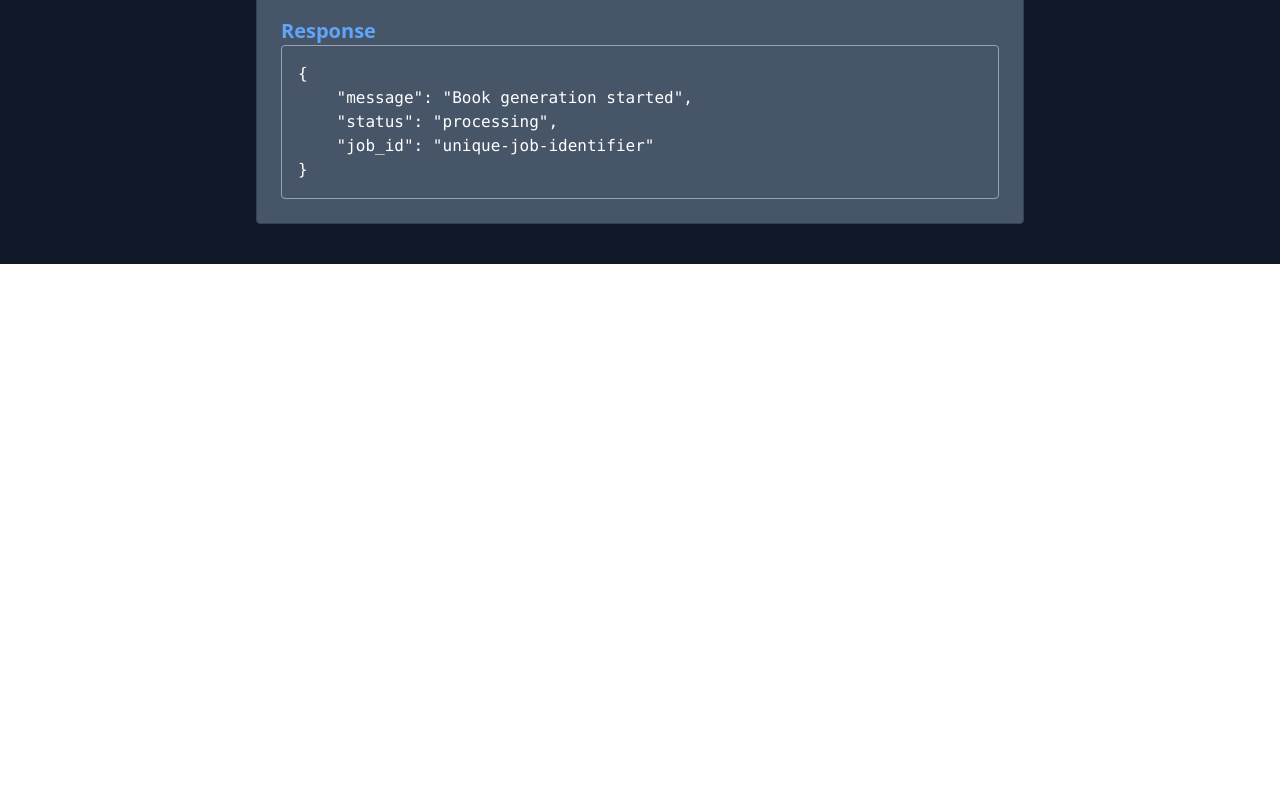
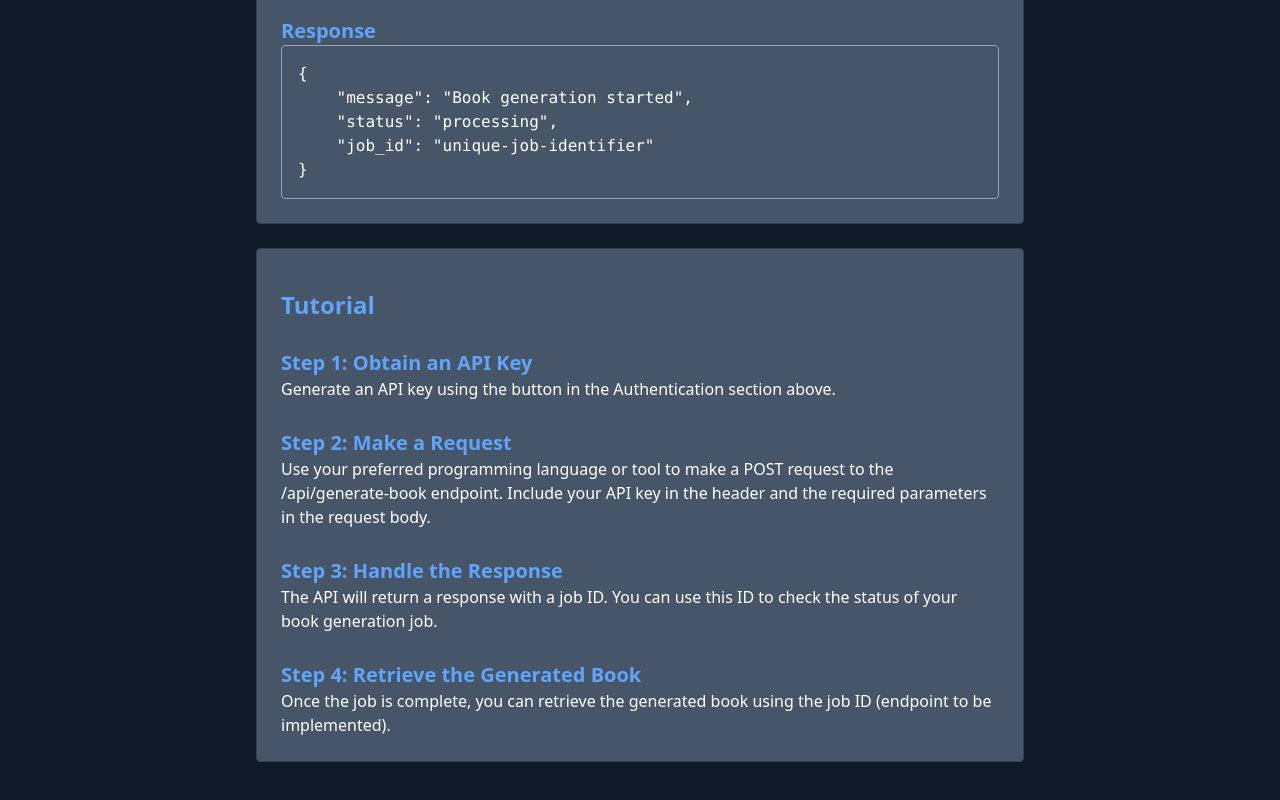
Before and after one commit to Ashlyn-Joshy/BookAIAssignment, a React (Create React App) app in the folder frontend/: page / in a window 1280 px wide. Shown: the part 1410-2210 px from the top of the page. Before the commit the page ends 1674 px from the top, so only its background shows below. Built offline with nearby package versions, Linux system fonts and the light colour scheme.

Commit message:
Tutorial component added

```diff
--- a/frontend/src/components/PricingBody.js
+++ b/frontend/src/components/PricingBody.js
@@ -4,6 +4,7 @@ import React from "react";
 import Overview from "./Overview";
 import Authentication from "./Authentication";
 import Endpoints from "./Endpoints";
+import Tutorial from "./Tutorial";
 
 const PricingBody = () => {
   return (
@@ -11,6 +12,7 @@ const PricingBody = () => {
       <Overview />
       <Authentication />
       <Endpoints />
+      <Tutorial />
     </div>
   );
 };
--- /dev/null
+++ b/frontend/src/components/Tutorial.js
@@ -0,0 +1,40 @@
+import React from "react";
+
+const Tutorial = () => {
+  return (
+    <div className="border border-slate-700 rounded px-6 pb-6 pt-10 bg-slate-600 mt-6 w-full h-full">
+      <h1 className=" text-2xl font-bold text-blue-400">Tutorial</h1>
+      <h3 className="text-xl font-bold text-blue-400 mt-7">
+        Step 1: Obtain an API Key
+      </h3>
+      <p className="text-white">
+        Generate an API key using the button in the Authentication section
+        above.
+      </p>
+      <h3 className="text-xl font-bold text-blue-400 mt-7">
+        Step 2: Make a Request
+      </h3>
+      <p className="text-white">
+        Use your preferred programming language or tool to make a POST request
+        to the /api/generate-book endpoint. Include your API key in the header
+        and the required parameters in the request body.
+      </p>
+      <h3 className="text-xl font-bold text-blue-400 mt-7">
+        Step 3: Handle the Response
+      </h3>
+      <p className="text-white">
+        The API will return a response with a job ID. You can use this ID to
+        check the status of your book generation job.
+      </p>
+      <h3 className="text-xl font-bold text-blue-400 mt-7">
+        Step 4: Retrieve the Generated Book
+      </h3>
+      <p className="text-white">
+        Once the job is complete, you can retrieve the generated book using the
+        job ID (endpoint to be implemented).
+      </p>
+    </div>
+  );
+};
+
+export default Tutorial;
```
